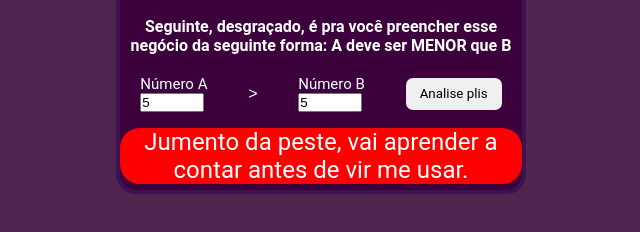
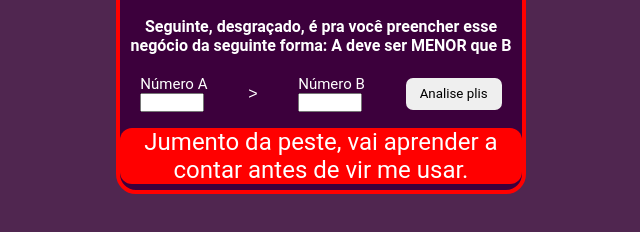
Before and after one commit to SJeanF/exercicioEbac_html_js, a plain HTML site: page index.html in a window 1280 px wide. Both pictures are taken after typing "5", "5" into the empty fields and a click on the button "Analise plis". Shown: the part 476-708 px from the top of the page, without its empty margins (319-959 px from the left). Drawn offline with Linux system fonts and the light colour scheme.

Commit message:
pequena correção na feature da mudança de borda

```diff
--- a/index.html
+++ b/index.html
@@ -11,7 +11,7 @@
 
 </head>
 <body>
-    <div class="container">
+    <div class="container" id="container">
         <div class="img-container"><img src="imgs/EbacSimbol.png" alt="Simbolo da Ebac"></div>
         <Header>
             <h1>Analítico de matemática básica</h1>
--- a/script.js
+++ b/script.js
@@ -17,7 +17,7 @@ formulario.addEventListener('submit', function(e) {
             containerMessage.innerHTML = 'Parabéns, você definitivamente sabe o mínimo do mínimo de matemática.'
             containerMessage.style.display = 'block'
             containerMessage.style.backgroundColor = 'green'
-            document.getElementsByClassName('container').style.border = '4px solid green'
+            document.getElementById('container').style.border = '4px solid green'
 
             Anumber.value = ''
             Bnumber.value = ''
@@ -25,7 +25,7 @@ formulario.addEventListener('submit', function(e) {
             containerMessage.innerHTML = 'Jumento da peste, vai aprender a contar antes de vir me usar.'
             containerMessage.style.display = 'block'
             containerMessage.style.backgroundColor = 'red'
-            document.getElementsByClassName('container').style.border = '4px solid red'
+            document.getElementById('container').style.border = '4px solid red'
 
             Anumber.value = ''
             Bnumber.value = ''
@@ -34,6 +34,6 @@ formulario.addEventListener('submit', function(e) {
         containerMessage.innerHTML = 'Filho, c tem que por algum numero dentro dessas duas caixinhas aqui tá'
         containerMessage.style.display = 'block'
         containerMessage.style.backgroundColor = 'fuchsia'
-        document.getElementsByClassName('container').style.border = '4px solid fuchsia'
+        document.getElementById('container').style.border = '4px solid fuchsia'
     }
 })
--- a/style.css
+++ b/style.css
@@ -89,5 +89,5 @@ button {
     text-align: center;
     font-size: 24px;
     display: block;
-    border-radius: 20px;
+    border-radius: 12px;
 }
```
